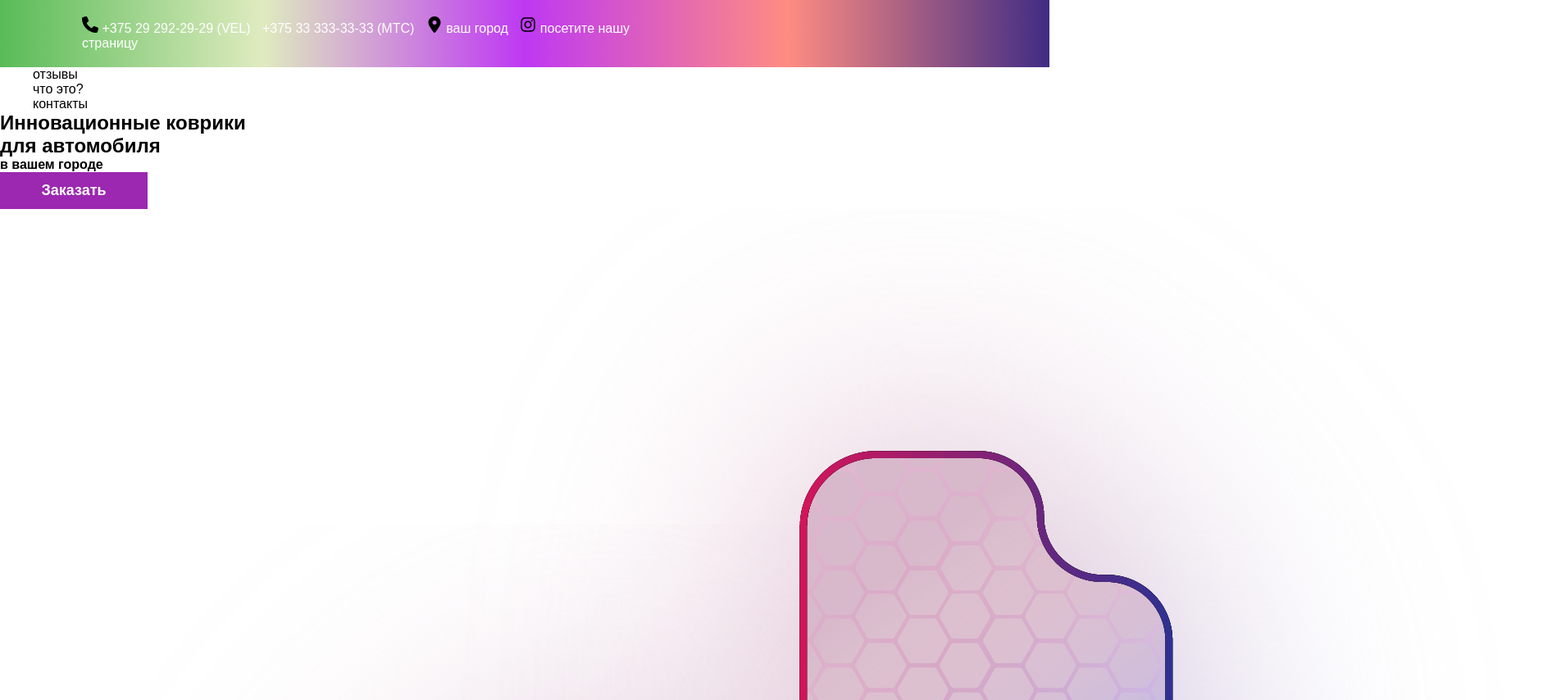
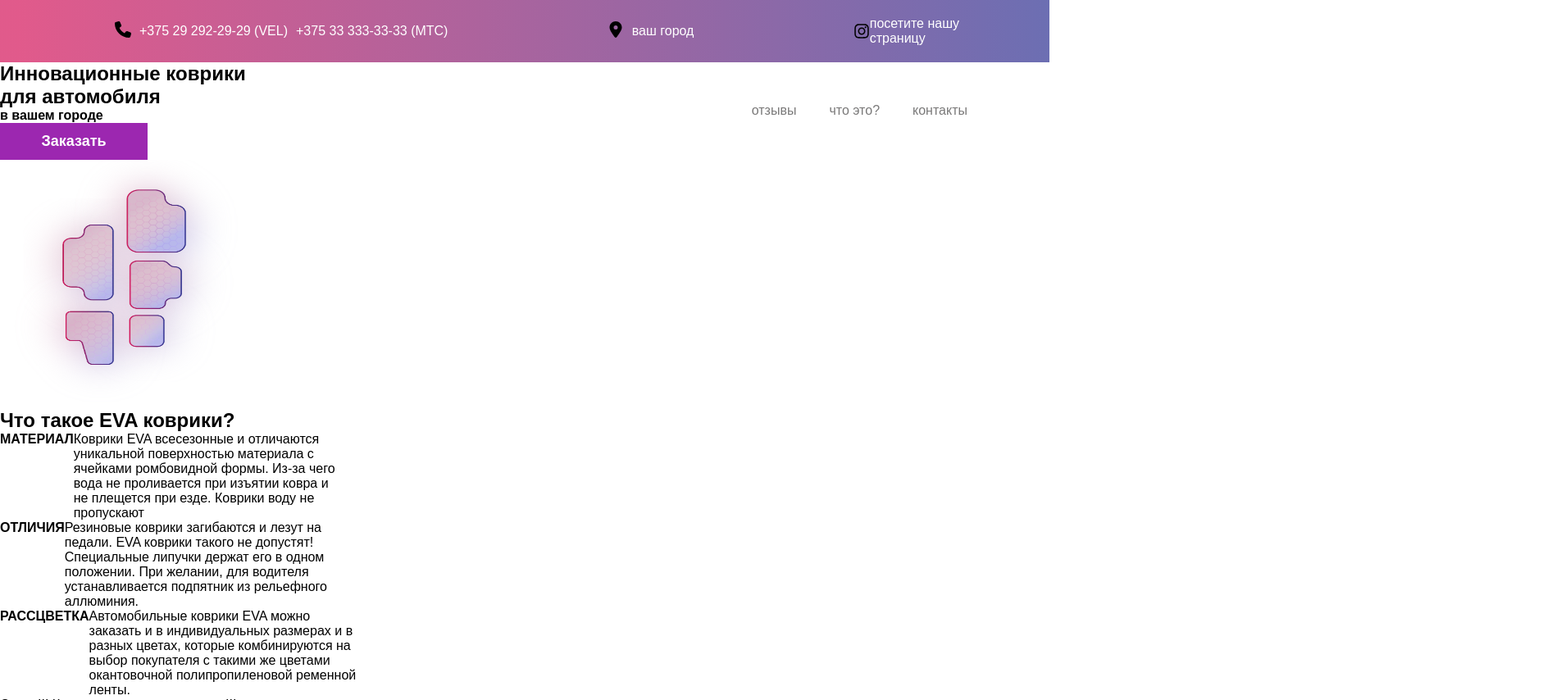
Before and after one commit to Aleksa-creator/One, a plain HTML site: page index_1.html in a window 1280 px wide. Shown: the top 854 px of the page at 82% size, 1893 px wide, since content can reach past the window. Drawn offline with Linux system fonts and the light colour scheme.

Commit message:
Some changes

```diff
--- a/components/stylesheets/style_1.css
+++ b/components/stylesheets/style_1.css
@@ -1,13 +1,15 @@
+
 *{
     box-sizing: border-box;
     margin: 0;
 }
 
 
+
 .header{
-    /* background: linear-gradient(269.91deg, rgba(46, 49, 146, 0.7) 0%, rgba(212, 20, 90, 0.7) 98.16%); */
+    background: linear-gradient(269.91deg, rgba(46, 49, 146, 0.7) 0%, rgba(212, 20, 90, 0.7) 98.16%);
     padding: 20px 100px;
-    background: -webkit-linear-gradient(0deg, #59bb57,#dfebbf,#be38f3,#ff8c82,#402c84);
+
 
 
 }
@@ -19,7 +21,29 @@ header a{
     text-decoration: none;
     color: #ffffff;
     margin-right: 10px;
-    text-align: center;
+
+}
+:hover{
+    cursor: pointer;
+}
+menu{
+    display: flex;
+    justify-content: space-between;
+    align-items: center;
+}
+.left_nav{
+    display: flex;
+    align-items: center;
+}
+.center_nav{
+    display: flex;
+    align-items: center;
+
+}
+.right_nav {
+    display: flex;
+    align-items: center;
+
 }
 
 
@@ -27,13 +51,31 @@ header a{
     display: flex;
     flex-direction: row;
 }
-.menu{
-    display: flex;
+
+ul{
+    display: inline-flex;
     flex-direction: row;
+    float: inline-end;
+    margin-right: 100px;
+    margin-top: 50px ;
+    gap: 40px;
+    color: #7a7979;
+    list-style-type: none;
+}
+ul a{
+    text-decoration: none;
+    color: #7a7979;
+    font-weight: thin 100 italic;
+    font-size: medium;
+}
+li > a:hover{
+    cursor: pointer;
+
 }
 
 
- /* @media (max-width: 768px) and (max-width: 1024px){
+
+/* @media (min-width: 320px) and (max-width: 767px){
     .main{
         color: red;
     }
@@ -41,7 +83,8 @@ header a{
         color: blue;
         background-color: aqua;
     }
-}  */
+}
+@media (min-width: 768px) and (max-width: 1024px){}  */
 
 body {font-family: Arial, Helvetica, sans-serif;}
 
--- a/index_1.html
+++ b/index_1.html
@@ -11,28 +11,36 @@
 
         <div class="header">
             <header>
-                <svg xmlns="http://www.w3.org/2000/svg" viewBox="0 0 512 512">
-                <path d="M164.9 24.6c-7.7-18.6-28-28.5-47.4-23.2l-88 24C12.1 30.2 0 46 0 64C0 311.4 200.6 512 448 512c18 0 33.8-12.1 38.6-29.5l24-88c5.3-19.4-4.6-39.7-23.2-47.4l-96-40c-16.3-6.8-35.2-2.1-46.3 11.6L304.7 368C234.3 334.7 177.3 277.7 144 207.3L193.3 167c13.7-11.2 18.4-30 11.6-46.3l-40-96z"/></svg>
+                    <menu>
+                        <span class="left_nav">
+                            <a href="tel:+375292922929"><svg xmlns="http://www.w3.org/2000/svg" viewBox="0 0 512 512">
+                            <path d="M164.9 24.6c-7.7-18.6-28-28.5-47.4-23.2l-88 24C12.1 30.2 0 46 0 64C0 311.4 200.6 512 448 512c18 0 33.8-12.1 38.6-29.5l24-88c5.3-19.4-4.6-39.7-23.2-47.4l-96-40c-16.3-6.8-35.2-2.1-46.3 11.6L304.7 368C234.3 334.7 177.3 277.7 144 207.3L193.3 167c13.7-11.2 18.4-30 11.6-46.3l-40-96z"/></svg></a>
                             <a href="tel:+375292922929">+375 29 292-29-29 (VEL)</a>
                             <a href="tel:+375333333333">+375 33 333-33-33 (MTC)</a>
-                <svg class="location_1" xmlns="http://www.w3.org/2000/svg" viewBox="0 0 384 512">
-                <path d="M215.7 499.2C267 435 384 279.4 384 192C384 86 298 0 192 0S0 86 0 192c0 87.4 117 243 168.3 307.2c12.3 15.3 35.1 15.3 47.4 0zM192 128a64 64 0 1 1 0 128 64 64 0 1 1 0-128z"/></svg>
+                        </span>
+                        <span class="center_nav">
+                            <a href="http://surl.li/rokel"><svg class="location_1" xmlns="http://www.w3.org/2000/svg" viewBox="0 0 384 512">
+                            <path d="M215.7 499.2C267 435 384 279.4 384 192C384 86 298 0 192 0S0 86 0 192c0 87.4 117 243 168.3 307.2c12.3 15.3 35.1 15.3 47.4 0zM192 128a64 64 0 1 1 0 128 64 64 0 1 1 0-128z"/></svg></a>
                             <a class="location" href="http://surl.li/rokel">ваш город</a>
+                        </span>
+                        <span class="right_nav">
                             <svg class="insta_1" xmlns="http://www.w3.org/2000/svg" viewBox="0 0 448 512">
                             <path d="M224.1 141c-63.6 0-114.9 51.3-114.9 114.9s51.3 114.9 114.9 114.9S339 319.5 339 255.9 287.7 141 224.1 141zm0 189.6c-41.1 0-74.7-33.5-74.7-74.7s33.5-74.7 74.7-74.7 74.7 33.5 74.7 74.7-33.6 74.7-74.7 74.7zm146.4-194.3c0 14.9-12 26.8-26.8 26.8-14.9 0-26.8-12-26.8-26.8s12-26.8 26.8-26.8 26.8 12 26.8 26.8zm76.1 27.2c-1.7-35.9-9.9-67.7-36.2-93.9-26.2-26.2-58-34.4-93.9-36.2-37-2.1-147.9-2.1-184.9 0-35.8 1.7-67.6 9.9-93.9 36.1s-34.4 58-36.2 93.9c-2.1 37-2.1 147.9 0 184.9 1.7 35.9 9.9 67.7 36.2 93.9s58 34.4 93.9 36.2c37 2.1 147.9 2.1 184.9 0 35.9-1.7 67.7-9.9 93.9-36.2 26.2-26.2 34.4-58 36.2-93.9 2.1-37 2.1-147.8 0-184.8zM398.8 388c-7.8 19.6-22.9 34.7-42.6 42.6-29.5 11.7-99.5 9-132.1 9s-102.7 2.6-132.1-9c-19.6-7.8-34.7-22.9-42.6-42.6-11.7-29.5-9-99.5-9-132.1s-2.6-102.7 9-132.1c7.8-19.6 22.9-34.7 42.6-42.6 29.5-11.7 99.5-9 132.1-9s102.7-2.6 132.1 9c19.6 7.8 34.7 22.9 42.6 42.6 11.7 29.5 9 99.5 9 132.1s2.7 102.7-9 132.1z"/></svg>
                             <a class="insta" href="http://surl.li/byis">посетите нашу <br> страницу</a>
-            </header>
+                        </span>
+                    </menu>
         </div>
                 <div class="main_info">
                     <div class="info">
                         <ul>
                             <li class="menu">
-                        <a href="#reviews"></a>отзывы</li>
+                                <a href="#reviews">отзывы</a></li>
                             <li class="menu">
-                        <a href="#what_is"></a>что это?</li>
+                                <a href="#what_is">что это?</a></li>
                             <li class="menu">
-                        <a href="#contacts"></a>контакты</li>
+                                <a href="#contacts">контакты</a></li>
                         </ul>
+
                         <h2>Инновационные коврики <br> для автомобиля</h2>
                         <h4>в вашем городе</h4>
 
@@ -42,8 +50,7 @@
                                 <div class="modal-header">
                                     <span
                                     class="close">&times;</span>
-                            <h2>Шапка модального
-                    окна</h2>
+                                    <h2>ФОРМА ЗАЯВКИ</h2>
                                 </div>
                                 <div class="modal-body">
                                     <p>Текст модального окна
@@ -53,15 +60,15 @@
                                     </p>
                                     </div>
                                     <div class="modal-footer">
-                                <h3>Футер модального
-                        окна</h3>
+                                        <h3><button type="submit"></button></h3>
                                     </div>
                             </div>
                         </div>
 
                     </div>
+            </header>
             <div class="img">
-                <img src="/components/images/cofr.png" alt="Cofr">
+                <img src="/components/images/cofr.png" style="width: 300px; height: 300px;" alt="Cofr">
             </div>
         </div>
         <div class="galery">
```
Lines whose indentation alone changed are shown as unchanged.
